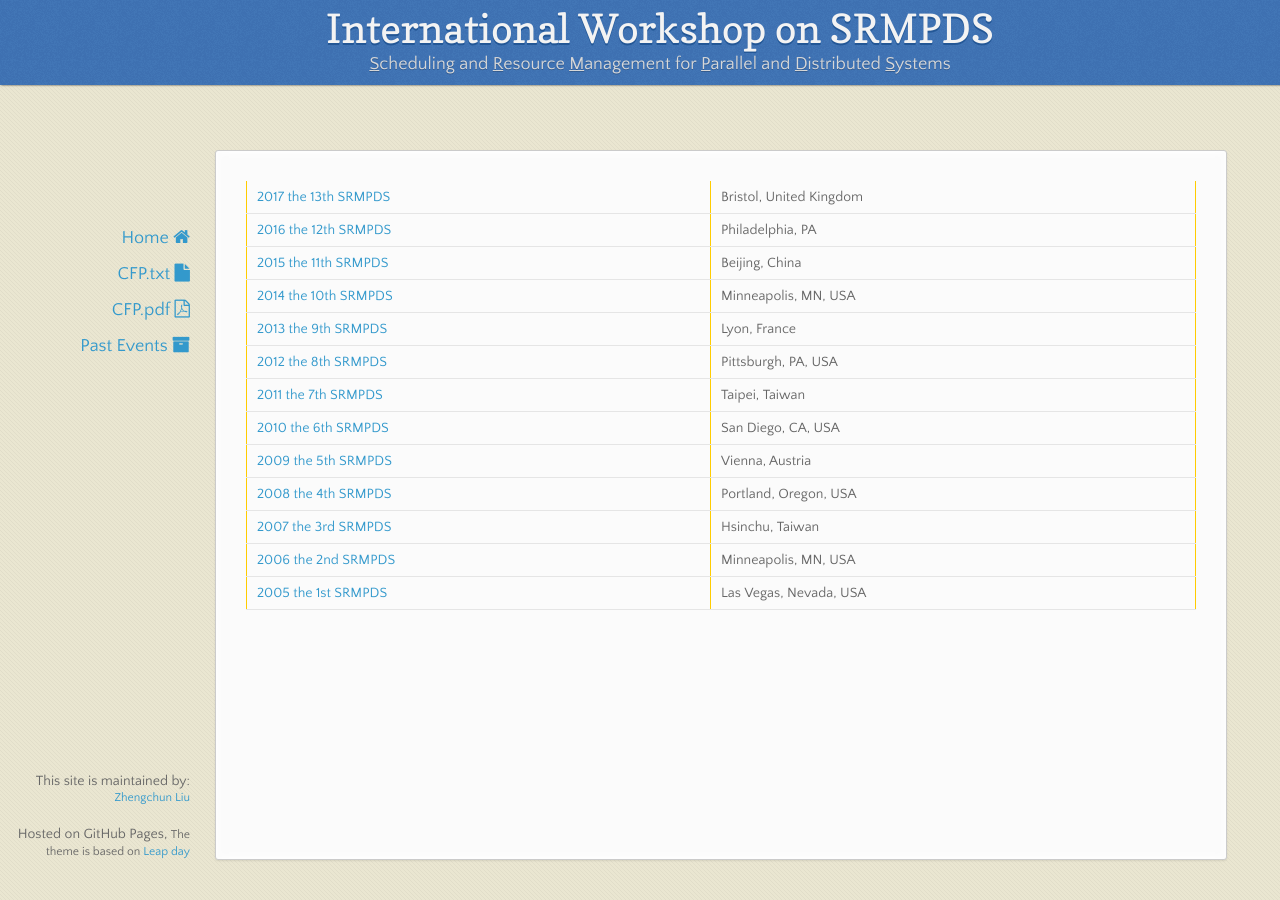
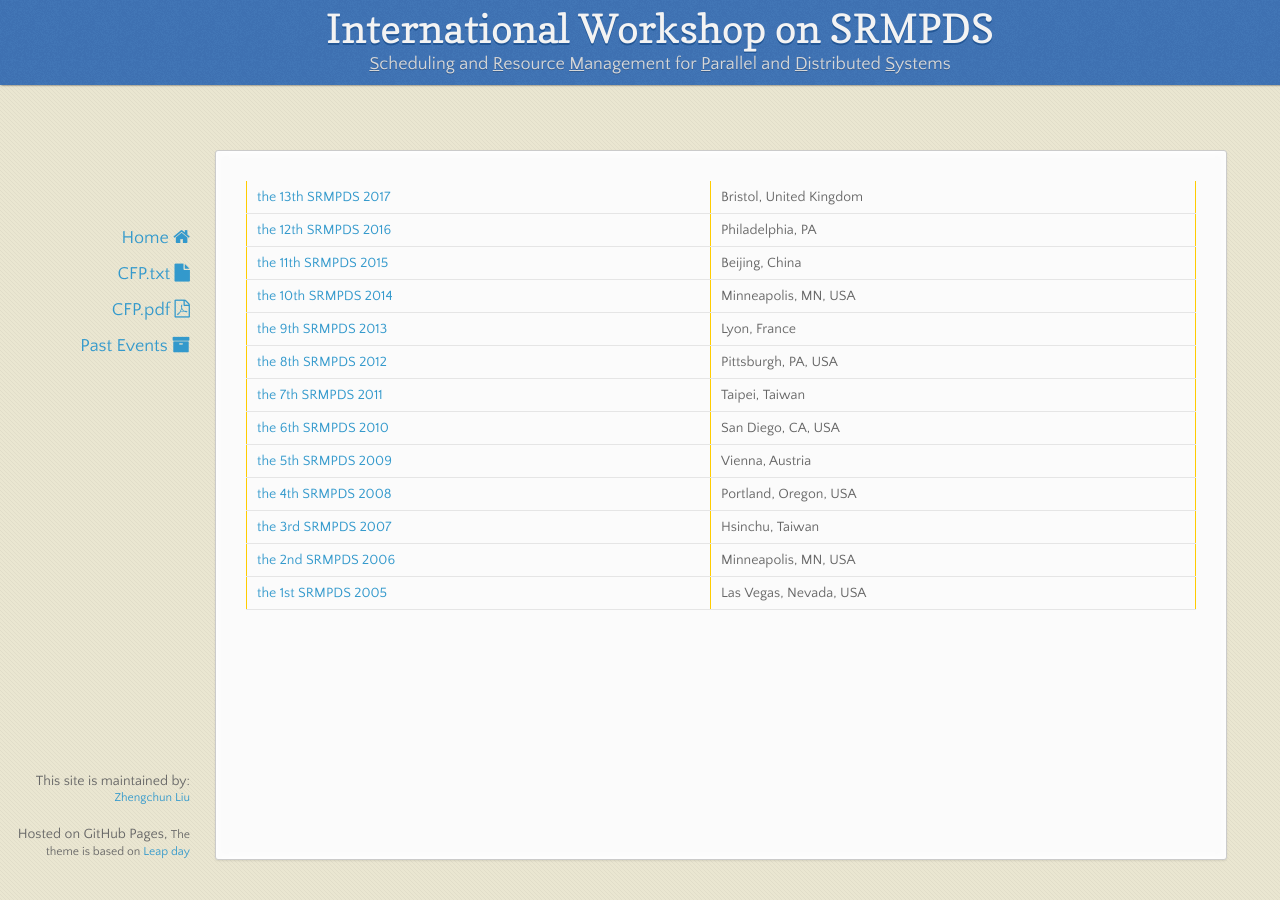
Before and after one commit to srmpds/srmpds.github.io, a Jekyll site: the page built from past.md, in a window 1280 px wide. Built offline with Jekyll 4.4.1, drawn with Linux system fonts in a browser that asks for light colours; nearby versions of some CDN libraries.

Commit message:
add, delete, polish etc.

```diff
--- a/past.md
+++ b/past.md
@@ -2,16 +2,16 @@
 layout: default
 ---
 
-| [2017 the 13th SRMPDS](https://sites.google.com/site/srmpds/)  | Bristol, United Kingdom |
-| [2016 the 12th SRMPDS](https://sites.google.com/site/srmpds16/)  | Philadelphia, PA |
-| [2015 the 11th SRMPDS](https://sites.google.com/site/srmpds15/)  | Beijing, China |
-| [2014 the 10th SRMPDS](http://www.mcs.anl.gov/~kettimut/srmpds/)  | Minneapolis, MN, USA |
-| [2013 the 9th SRMPDS](http://www.mcs.anl.gov/~kettimut/srmpds13/)  | Lyon, France |
-| [2012 the 8th SRMPDS](http://www.mcs.anl.gov/~kettimut/srmpds12/)  | Pittsburgh, PA, USA |
-| [2011 the 7th SRMPDS](http://www.mcs.anl.gov/~kettimut/srmpds11/)  | Taipei, Taiwan |
-| [2010 the 6th SRMPDS](http://www.mcs.anl.gov/~kettimut/srmpds10/)  | San Diego, CA, USA |
-| [2009 the 5th SRMPDS](http://www.mcs.anl.gov/~kettimut/srmpds09/)  | Vienna, Austria |
-| [2008 the 4th SRMPDS](http://www.mcs.anl.gov/~kettimut/srmpds08/)  | Portland, Oregon, USA |
-| [2007 the 3rd SRMPDS](http://www.mcs.anl.gov/~kettimut/srmpds07/)  | Hsinchu, Taiwan |
-| [2006 the 2nd SRMPDS](http://www.mcs.anl.gov/~kettimut/srmpds06/)  | Minneapolis, MN, USA |
-| [2005 the 1st SRMPDS](http://www.mcs.anl.gov/~kettimut/srmpds05/)  |Las Vegas, Nevada, USA|
+| [the 13th SRMPDS 2017](https://sites.google.com/site/srmpds/)  | Bristol, United Kingdom |
+| [the 12th SRMPDS 2016](https://sites.google.com/site/srmpds16/)  | Philadelphia, PA |
+| [the 11th SRMPDS 2015](https://sites.google.com/site/srmpds15/)  | Beijing, China |
+| [the 10th SRMPDS 2014](http://www.mcs.anl.gov/~kettimut/srmpds/)  | Minneapolis, MN, USA |
+| [the 9th SRMPDS 2013](http://www.mcs.anl.gov/~kettimut/srmpds13/)  | Lyon, France |
+| [the 8th SRMPDS 2012](http://www.mcs.anl.gov/~kettimut/srmpds12/)  | Pittsburgh, PA, USA |
+| [the 7th SRMPDS 2011](http://www.mcs.anl.gov/~kettimut/srmpds11/)  | Taipei, Taiwan |
+| [the 6th SRMPDS 2010](http://www.mcs.anl.gov/~kettimut/srmpds10/)  | San Diego, CA, USA |
+| [the 5th SRMPDS 2009](http://www.mcs.anl.gov/~kettimut/srmpds09/)  | Vienna, Austria |
+| [the 4th SRMPDS 2008](http://www.mcs.anl.gov/~kettimut/srmpds08/)  | Portland, Oregon, USA |
+| [the 3rd SRMPDS 2007](http://www.mcs.anl.gov/~kettimut/srmpds07/)  | Hsinchu, Taiwan |
+| [the 2nd SRMPDS 2006](http://www.mcs.anl.gov/~kettimut/srmpds06/)  | Minneapolis, MN, USA |
+| [the 1st SRMPDS 2005](http://www.mcs.anl.gov/~kettimut/srmpds05/)  |Las Vegas, Nevada, USA|
```
